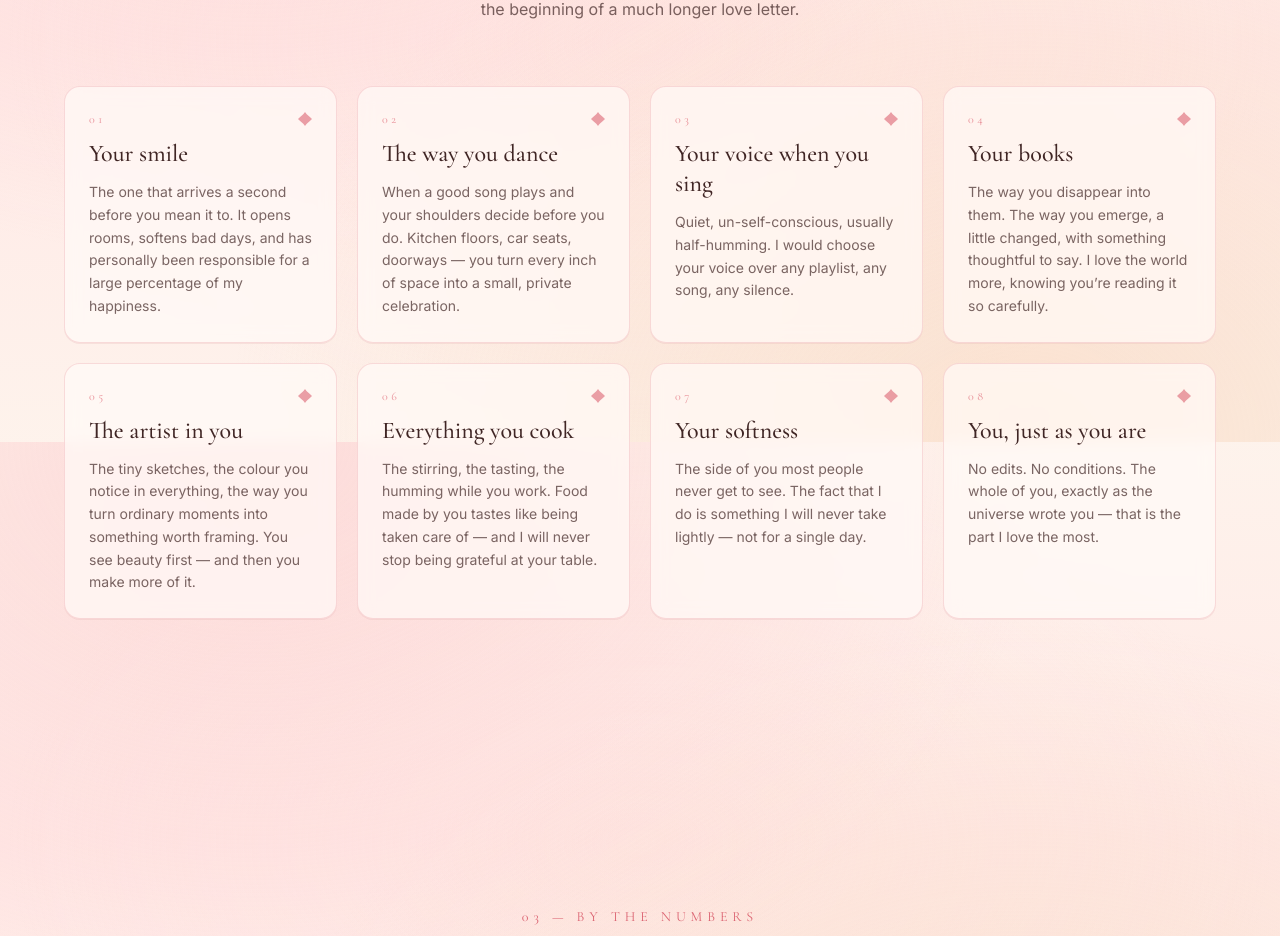
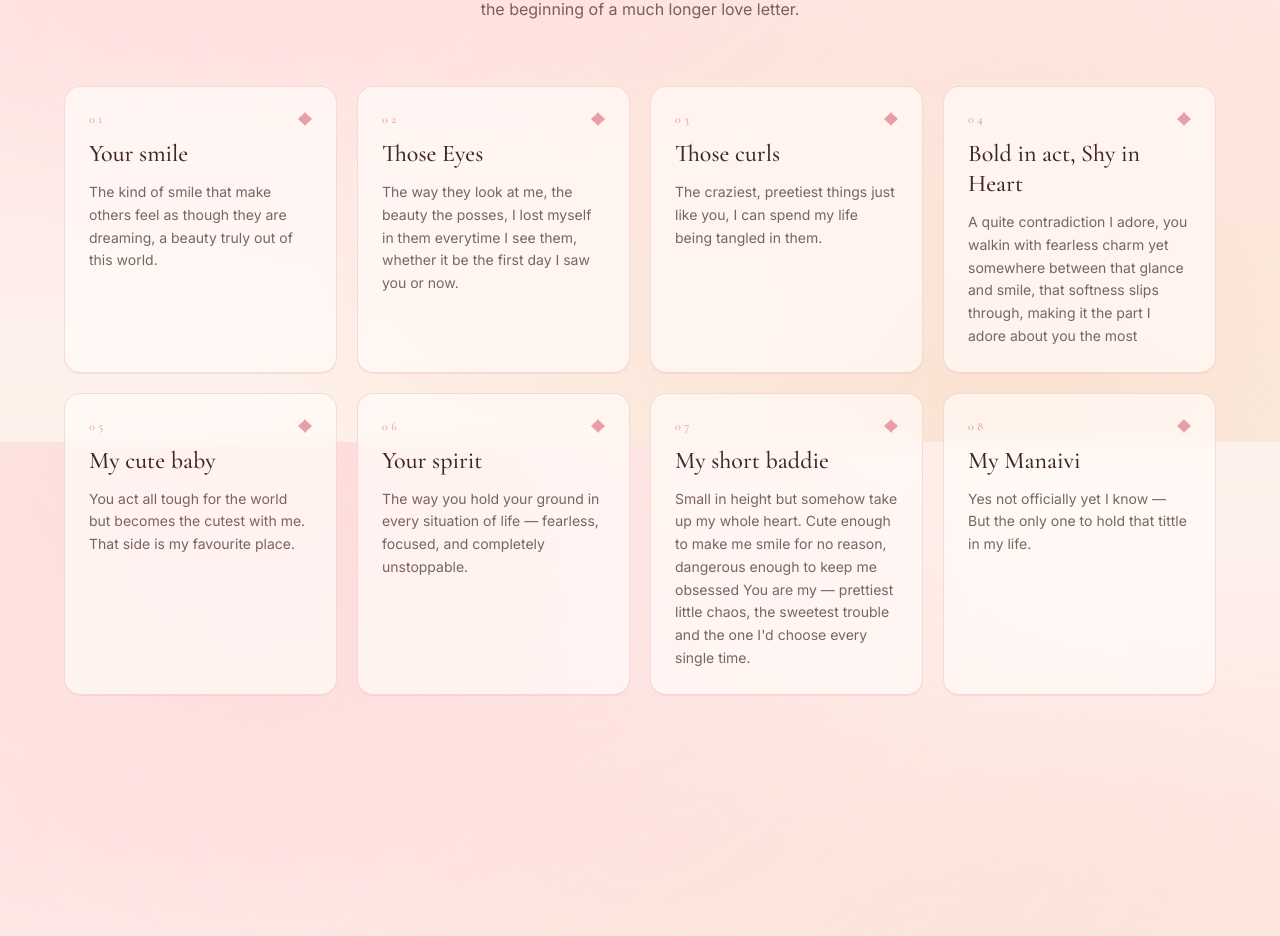
Before and after one commit to BLINDERSBLADE/shri, a Next.js app: page / in a window 1280 px wide. Shown: the part 1958-2894 px from the top of the page. Built offline with nearby package versions, Linux system fonts and the light colour scheme; no server answers.

Commit message:
feat: update reasons list with new descriptions
Updated reasons list with new descriptions for each item.

```diff
--- a/components/reasons.tsx
+++ b/components/reasons.tsx
@@ -1,35 +1,35 @@
 const reasons = [
   {
     title: "Your smile",
-    body: "The one that arrives a second before you mean it to. It opens rooms, softens bad days, and has personally been responsible for a large percentage of my happiness.",
+    body: "The kind of smile that make others feel as though they are dreaming, a beauty truly out of this world.",
   },
   {
-    title: "The way you dance",
-    body: "When a good song plays and your shoulders decide before you do. Kitchen floors, car seats, doorways &mdash; you turn every inch of space into a small, private celebration.",
+    title: "Those Eyes",
+    body: "The way they look at me, the beauty the posses, I lost myself in them everytime I see them, whether it be the first day I saw you or now.",
   },
   {
-    title: "Your voice when you sing",
-    body: "Quiet, un-self-conscious, usually half-humming. I would choose your voice over any playlist, any song, any silence.",
+    title: "Those curls",
+    body: "The craziest, preetiest things just like you, I can spend my life being tangled in them.",
   },
   {
-    title: "Your books",
-    body: "The way you disappear into them. The way you emerge, a little changed, with something thoughtful to say. I love the world more, knowing you&rsquo;re reading it so carefully.",
+    title: "Bold in act, Shy in Heart",
+    body: "A quite contradiction I adore, you walkin with fearless charm yet somewhere between that glance and smile, that softness slips through, making it the part I adore about you the most",
   },
   {
-    title: "The artist in you",
-    body: "The tiny sketches, the colour you notice in everything, the way you turn ordinary moments into something worth framing. You see beauty first &mdash; and then you make more of it.",
+    title: "My cute baby",
+    body: "You act all tough for the world but becomes the cutest with me. That side is my favourite place.",
   },
   {
-    title: "Everything you cook",
-    body: "The stirring, the tasting, the humming while you work. Food made by you tastes like being taken care of &mdash; and I will never stop being grateful at your table.",
+    title: "Your spirit",
+    body: "The way you hold your ground in every situation of life — fearless, focused, and completely unstoppable.",
   },
   {
-    title: "Your softness",
-    body: "The side of you most people never get to see. The fact that I do is something I will never take lightly &mdash; not for a single day.",
+    title: "My short baddie",
+    body: "Small in height but somehow take up my whole heart. Cute enough to make me smile for no reason, dangerous enough to keep me obsessed You are my — prettiest little chaos, the sweetest trouble and the one I'd choose every single time.",
   },
   {
-    title: "You, just as you are",
-    body: "No edits. No conditions. The whole of you, exactly as the universe wrote you &mdash; that is the part I love the most.",
+    title: "My Manaivi",
+    body: "Yes not officially yet I know — But the only one to hold that tittle in my life.",
   },
 ]
 
```
